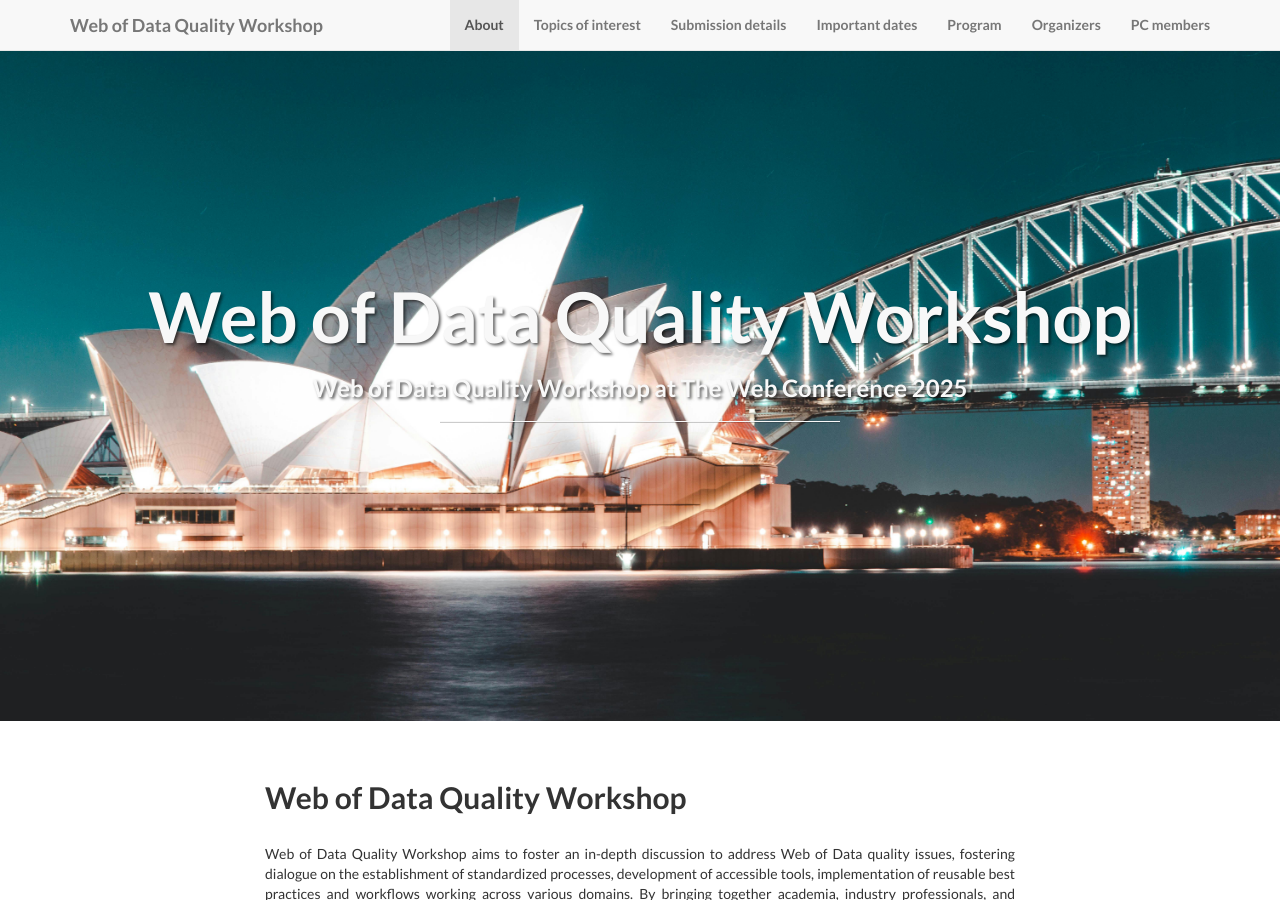
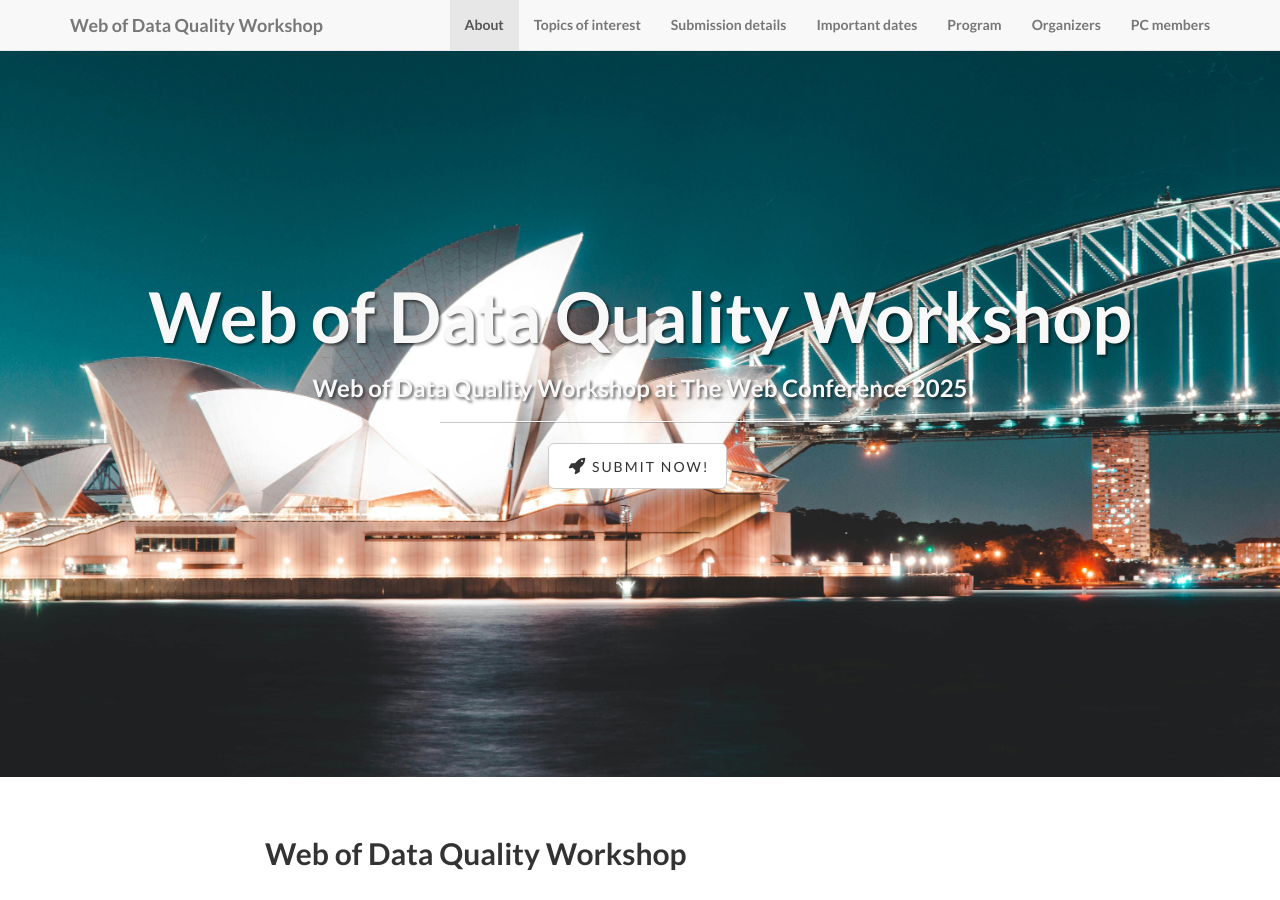
Before and after one commit to dataqualityws/dataqualityws.github.io, a Jekyll site: the page built from index.html, in a window 1280 px wide and 900 px high. Built offline with Jekyll 4.4.1, drawn with Linux system fonts in a browser that asks for light colours.

Commit message:
Add easychair link

```diff
--- a/_includes/header.html
+++ b/_includes/header.html
@@ -63,7 +63,7 @@
 							{% endfor %}
                             -->
 
-                            <!--<a href="https://openreview.net/group?id=eswc-conferences.org/ESWC/2024/Workshop/DQMLKG" class="btn btn-default btn-lg"><i class="fa fa-solid fa-rocket fa-fw"></i> <span class="network-name"> Submit now! </span></a> -->
+                            <a href="https://easychair.org/conferences/?conf=webofdataquality2025" class="btn btn-default btn-lg"><i class="fa fa-solid fa-rocket fa-fw"></i> <span class="network-name"> Submit now! </span></a>
                             <!--<a href="https://2024.eswc-conferences.org/registration" class="btn btn-default btn-lg"><i class="fa fa-solid fa-rocket fa-fw"></i> <span class="network-name"> Register now! </span></a>
                         -->
 
```
Also changed, not shown: assets/heiko-paulheim.png, 1 other file.
